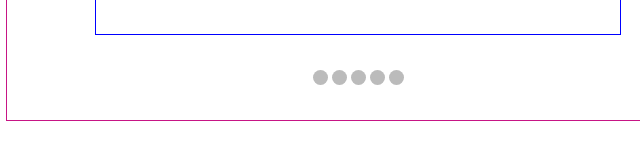
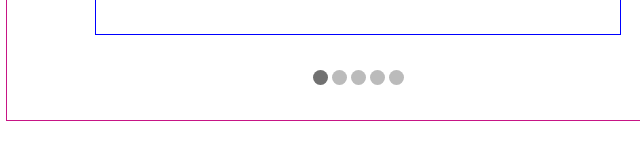
Before and after one commit to noOdin1/image_carousel_02, a website built with webpack: page src/template.html in a window 1280 px wide. In both pictures the pointer is over the element 602 px from the left and 668 px from the top of the page. Shown: the part 591-750 px from the top of the page, 282-922 px from the left. Built offline with nearby package versions, Linux system fonts and the light colour scheme.

Commit message:
Background color for dots when cursor hovers over them

```diff
--- a/src/style.css
+++ b/src/style.css
@@ -105,3 +105,8 @@ a {
   text-align: center;
   transition: background-color 0.6s ease;
 }
+
+.active,
+.dot:hover {
+  background-color: #717171;
+}
```
